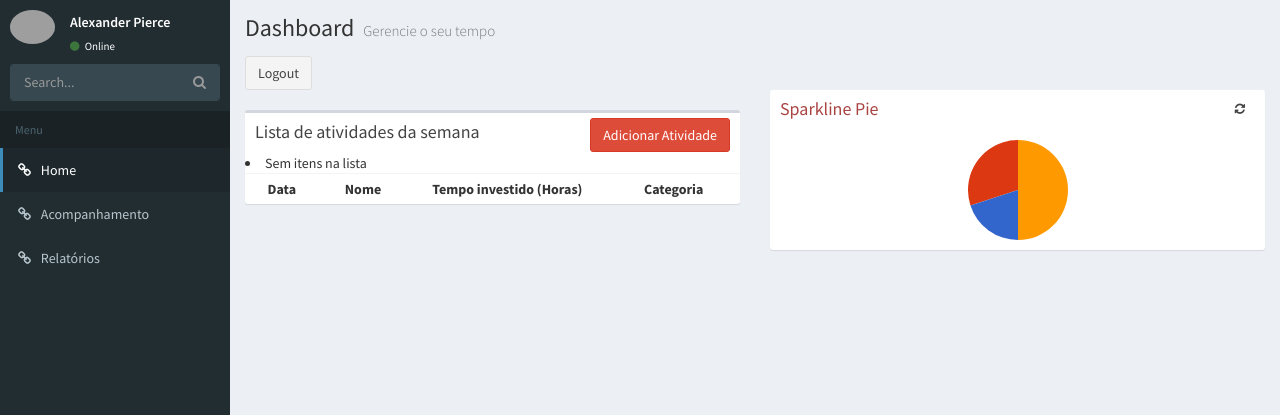
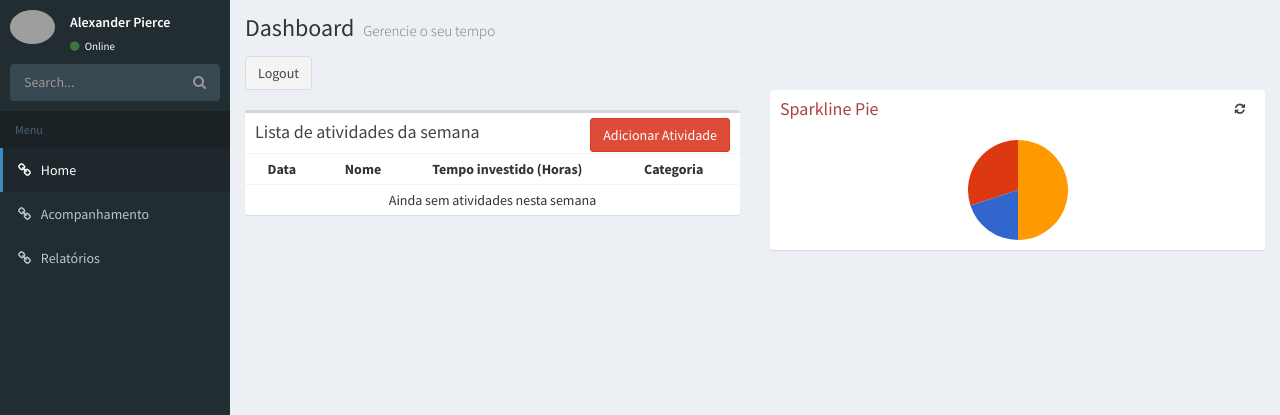
Before and after one commit to leonardox/praondevaimeutempo, a Django app: page / in a window 1280 px wide. Shown: the part 50-465 px from the top of the page. Run offline with Django 3.2, Linux system fonts and the light colour scheme; data that the repository does not hold is empty; some libraries are stand-ins or nearby versions; grey boxes are pictures that could not be loaded.

Commit message:
Mudanca na mensagem de listagem vazia

```diff
--- a/aplicacao/templates/dashboard.html
+++ b/aplicacao/templates/dashboard.html
@@ -53,7 +53,7 @@
                                         <td align="center">{{ atividade.categoria }}</td>
                                     </tr>
                                 {% empty %}
-                                    <li>Sem itens na lista</li>
+                                    <td colspan="4" align="center">Ainda sem atividades nesta semana</td>
                                 {% endfor %}
                             </table>
                         </div>
```
